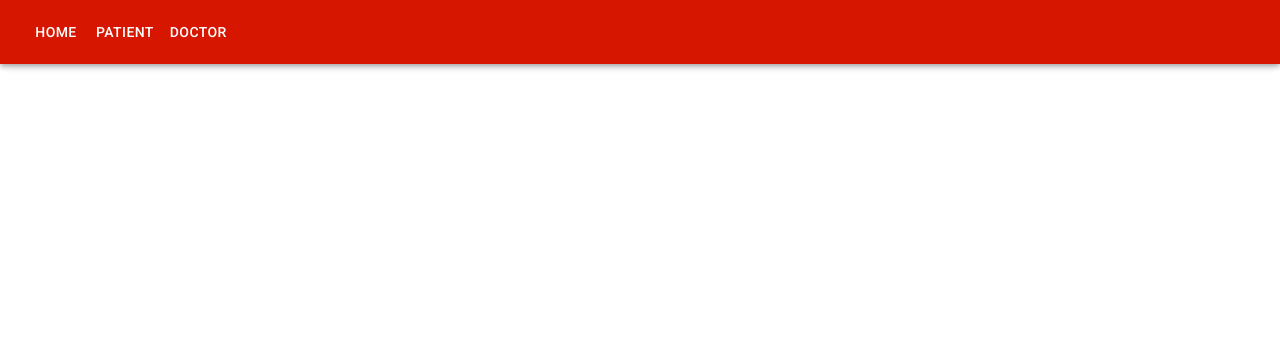
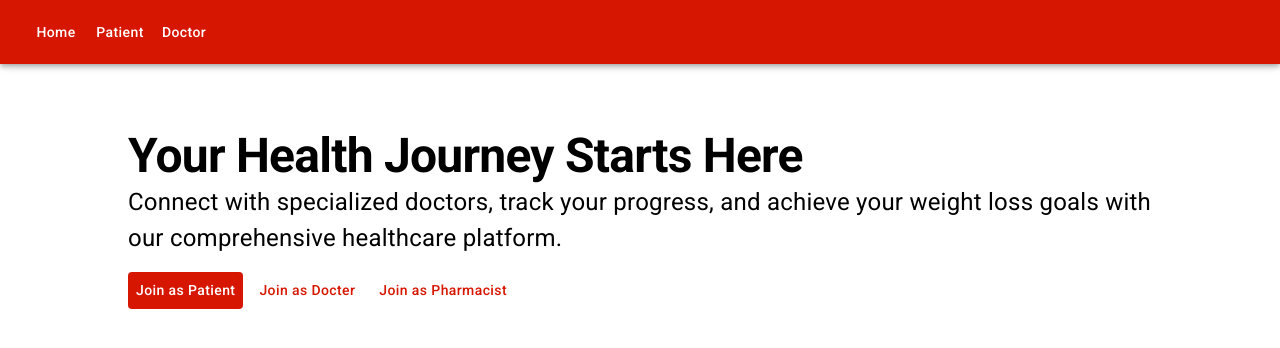
Before and after one commit to cs490org/Clinic, a React (Vite) app in the folder frontend/: page / in a window 1280 px wide. Shown: the top 348 px of the page. Built offline with nearby package versions, Linux system fonts and the light colour scheme.

Commit message:
extract theme to seperate file, changes to landing page

```diff
--- a/frontend/src/App.jsx
+++ b/frontend/src/App.jsx
@@ -1,29 +1,7 @@
-import { useState } from "react";
 import NavBar from "./NavBar";
-import {
-  Box,
-  createTheme,
-  CssBaseline,
-  ThemeProvider,
-  Typography,
-} from "@mui/material";
-import { BrowserRouter, Routes, Route, Outlet } from "react-router";
-import Patient from "./pages/Patient/Patient";
-
-const theme = createTheme({
-  palette: {
-    primary: {
-      main: "#D71600",
-    },
-    text: {
-      primary: "#000000",
-      secondary: "#000000",
-    },
-    background: {
-      default: "#FFFFFF",
-    },
-  },
-});
+import { CssBaseline, ThemeProvider } from "@mui/material";
+import { Outlet } from "react-router";
+import theme from "./theme";
 
 function App() {
   return (
--- a/frontend/src/components/StyledButton.jsx
+++ b/frontend/src/components/StyledButton.jsx
@@ -1,5 +1,8 @@
 import { Button, styled } from "@mui/material";
 
-const StyledButton = styled(Button)({});
+const StyledButton = styled(Button)(({ theme }) => ({
+  // allow lowercase
+  textTransform: "none",
+}));
 
 export default StyledButton;
--- a/frontend/src/pages/LandingPage.jsx
+++ b/frontend/src/pages/LandingPage.jsx
@@ -1,13 +1,48 @@
-import { Box, Typography } from "@mui/material";
+import { Box, Typography, useTheme } from "@mui/material";
+import StyledButton from "../components/StyledButton";
+import { useNavigate } from "react-router";
 
 function LandingPage() {
+  const theme = useTheme();
+  const navigate = useNavigate();
   return (
     <Box
       height="100vh"
       display="flex"
-      justifyContent={"center"}
+      flexDirection={"column"}
       alignItems={"center"}
-    ></Box>
+      mt={"8rem"}
+    >
+      <Box display="flex" width="80%">
+        <Box display="flex" flexDirection={"column"}>
+          <Typography variant="h1" fontWeight={"bold"} fontSize={"3rem"}>
+            Your Health Journey Starts Here
+          </Typography>
+          <Typography fontSize={"1.5rem"}>
+            Connect with specialized doctors, track your progress, and achieve
+            your weight loss goals with our comprehensive healthcare platform.
+          </Typography>
+          <Box mt={"1rem"} display={"flex"} gap={".5rem"}>
+            <StyledButton
+              sx={{
+                backgroundColor: theme.palette.primary.main,
+                color: "white",
+              }}
+              onClick={() => navigate("patient")}
+            >
+              Join as Patient
+            </StyledButton>
+            <StyledButton onClick={() => navigate("doctor")}>
+              Join as Docter
+            </StyledButton>
+            <StyledButton onClick={() => navigate("/")}>
+              Join as Pharmacist
+            </StyledButton>
+          </Box>
+        </Box>
+        <Box></Box>
+      </Box>
+    </Box>
   );
 }
 
--- /dev/null
+++ b/frontend/src/theme.js
@@ -0,0 +1,16 @@
+import { createTheme } from "@mui/material";
+const theme = createTheme({
+  palette: {
+    primary: {
+      main: "#D71600",
+    },
+    text: {
+      primary: "#000000",
+      secondary: "#FFFFFF",
+    },
+    background: {
+      default: "#FFFFFF",
+    },
+  },
+});
+export default theme;
```
